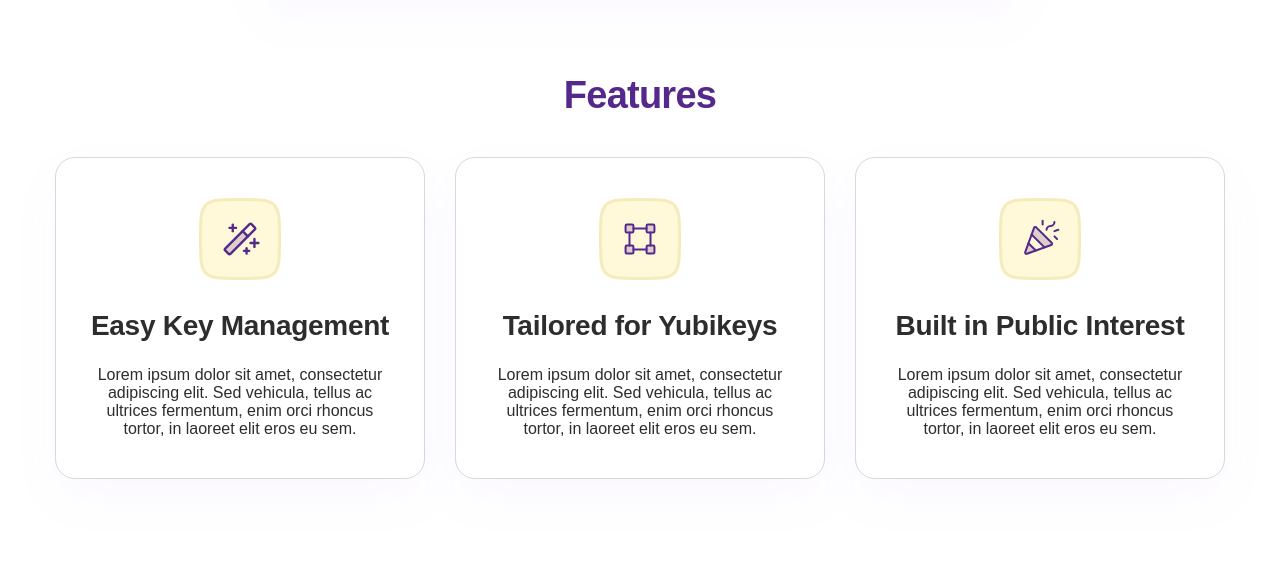
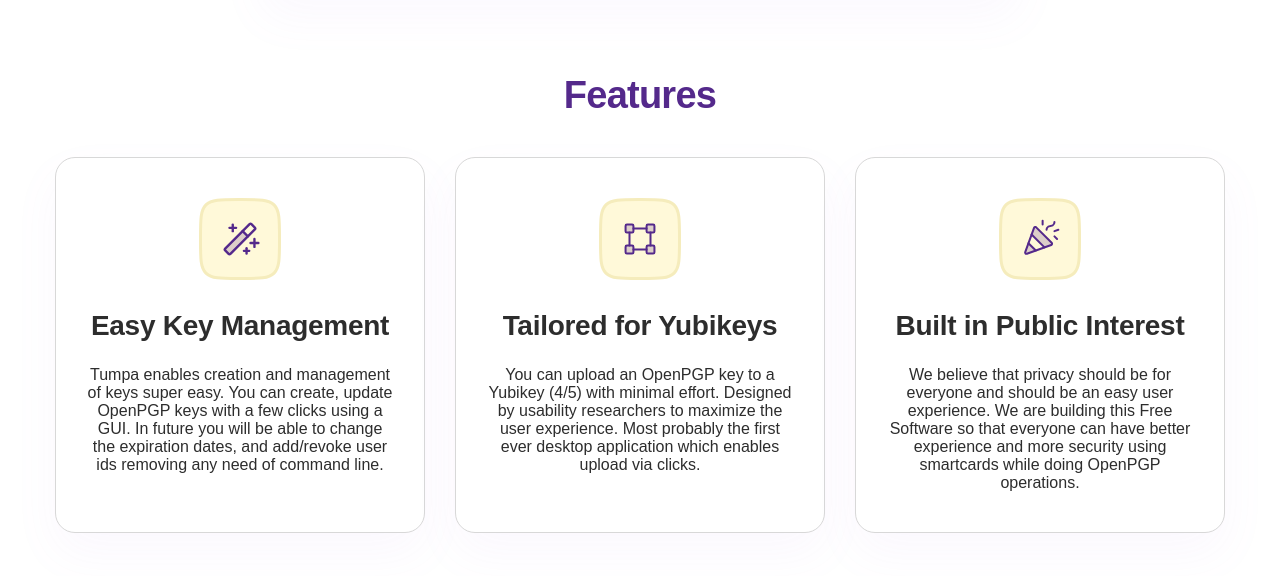
Before and after one commit to tumpaproject/tumpa.rocks, a plain HTML site: page index.html in a window 1280 px wide. Shown: the part 629-1205 px from the top of the page. Drawn offline with Linux system fonts and the light colour scheme; a web font is replaced by a local one.

Commit message:
Adds content for the features

```diff
--- a/css/style.css
+++ b/css/style.css
@@ -168,7 +168,7 @@ body {
 .features .feature-boxes-container {
   width: 100%;
   display: flex;
-  align-items: center;
+  align-items: stretch;
   justify-content: space-between;
   gap: 30px;
 }
--- a/index.html
+++ b/index.html
@@ -71,19 +71,25 @@
             <img src="./img/key-management.svg" class="with-js" alt="" />
             <img src="./img/key-management.png" class="no-js" alt="" />
             <h3>Easy Key Management</h3>
-            <p>Lorem ipsum dolor sit amet, consectetur adipiscing elit. Sed vehicula, tellus ac ultrices fermentum, enim orci rhoncus tortor, in laoreet elit eros eu sem.</p>
+            <p>Tumpa enables creation and management of keys super easy. You can create,
+              update OpenPGP keys with a few clicks using a GUI. In future you will be able to
+              change the expiration dates, and add/revoke user ids removing any need of command line.</p>
           </div>
           <div class="feature-box">
             <img src="./img/user-ids.svg" class="with-js" alt="" />
             <img src="./img/user-ids.png" class="no-js" alt="" />
             <h3>Tailored for Yubikeys</h3>
-            <p>Lorem ipsum dolor sit amet, consectetur adipiscing elit. Sed vehicula, tellus ac ultrices fermentum, enim orci rhoncus tortor, in laoreet elit eros eu sem.</p>
+            <p>You can upload an OpenPGP key to a Yubikey (4/5) with minimal effort.
+              Designed by usability researchers to maximize the user experience.
+              Most probably the first ever desktop application which enables upload via clicks.</p>
           </div>
           <div class="feature-box">
             <img src="./img/compatibility.svg" class="with-js" alt="" />
             <img src="./img/compatibility.png"class="no-js" alt="" />
             <h3>Built in Public Interest</h3>
-            <p>Lorem ipsum dolor sit amet, consectetur adipiscing elit. Sed vehicula, tellus ac ultrices fermentum, enim orci rhoncus tortor, in laoreet elit eros eu sem.</p>
+            <p>We believe that privacy should be for everyone and should be an easy user experience.
+              We are building this Free Software so that everyone can have better
+              experience and more security using smartcards while doing OpenPGP operations.</p>
           </div>
         </div>
       </section>
```
